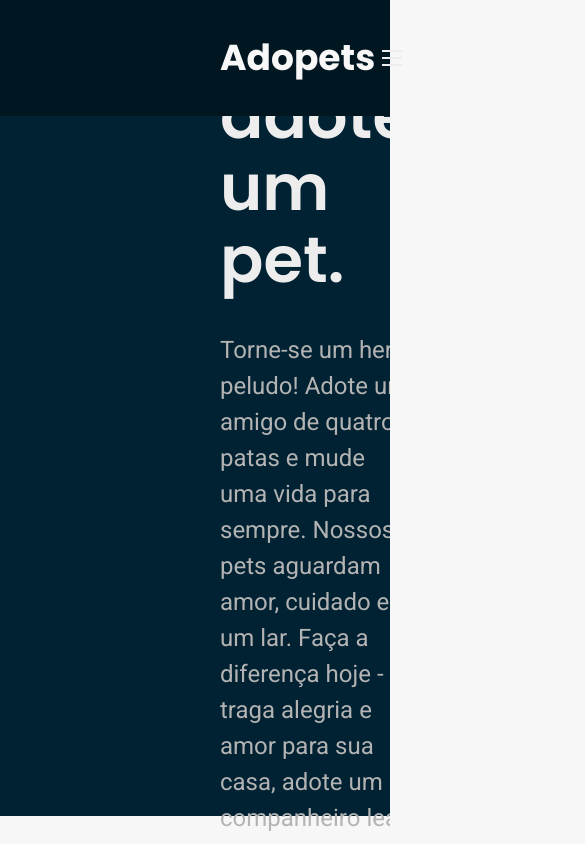
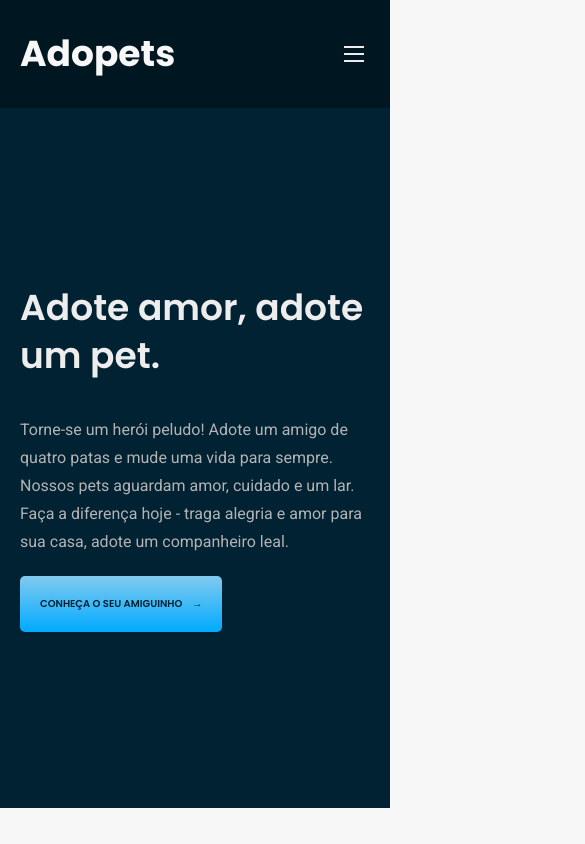
Before and after one commit to RNoleto/Adopets-APP, a Vue app: page / in a window 390 px wide. Shown: the top 844 px of the page, 585 px wide, since content can reach past the window. Built offline with nearby package versions, Linux system fonts and the light colour scheme; what @ckeditor/ckeditor5-vue would draw is missing.

Commit message:
Responsividade
Ajuste de responsividade Navbar, Footer e Banner

```diff
--- a/src/components/Banner.vue
+++ b/src/components/Banner.vue
@@ -46,6 +46,8 @@
   }
 }
 
+// RESPONSIVIDADE
+
 @media (max-width:1500px) and (min-width: 1450px) {
   .container {
     .content {
@@ -73,12 +75,93 @@
 @media (max-width:1400px) {
   .container {
     .content {
+      .info{
+        .title{
+          font: 600 30px/38px var(--title-font) !important;
+        }
+        .text_body{
+          font: 400 18px/30px var(--body-font);
+        }
+        button {
+         font-size: 10px !important;
+      }
+      }
+      .imgbanner {
+        width: 350px;
+      }
+    }
+  }
+}
 
+@media (max-width: 1160px){
+  .container {
+    .content {
+      // flex-wrap: wrap;
+      .info{
+        width: 100%;
+        .title{
+
+        }
+        .text_body{
+
+        }
+        button {
+         font-size: 10px !important;
+      }
+      }
       .imgbanner {
-        width: 450px;
-        position: relative;
-        top: auto;
-        right: auto;
+        width: 250px;
+
+      }
+    }
+  }
+}
+
+@media (max-width: 1000px){
+  .container {
+    .content {
+      // flex-wrap: wrap;
+      .info{
+        width: 100%;
+        .title{
+          font: 600 40px/52px var(--title-font) !important;
+        }
+        .text_body{
+
+        }
+      }
+      .imgbanner {
+        display: none;
+      }
+    }
+  }
+}
+
+@media (max-width: 420px) {
+  .container{
+    .content{
+      .info{
+        .title{
+          font: 600 36px/48px var(--title-font) !important;
+        }
+        .text_body{
+          font: 400 16px/28px var(--body-font);
+        }
+        button{
+          padding: 10px 20px;
+        }
+      }
+    }
+  }
+}
+@media (max-width: 375px) {
+  .container{
+    .content{
+      height: 100vh;
+      .info{
+        .title{
+          font: 600 34px/46px var(--title-font) !important;
+        }
       }
     }
   }
--- a/src/components/Footer.vue
+++ b/src/components/Footer.vue
@@ -37,6 +37,7 @@ export default {
 
   .content {
     display: flex;
+    flex-wrap: wrap;
     padding: 120px 220px;
     gap: 110px;
 
@@ -95,4 +96,12 @@ export default {
     }
   }
 }
+
+@media (max-width: 479px){
+  .container{
+    .content{
+      padding: 120px 80px;
+    }
+  }
+}
 </style>
--- a/src/components/Navbar.vue
+++ b/src/components/Navbar.vue
@@ -175,11 +175,14 @@ header {
 @media (max-width: 1200px) {
   header {
     nav {
-
+      padding: 34px 80px;
       .menu {
         .link_menu {
           font-size: 12px;
         }
+      }
+      .mobile_menu{
+        right: 0;
       }
     }
   }
@@ -198,4 +201,37 @@ header {
     }
   }
 }
+
+@media (max-width: 479px){
+  header {
+    nav {
+
+      .menu {
+        display: none;
+      }
+
+      .menu_mobile {
+        display: flex;
+      }
+    }
+  }
+}
+@media (max-width: 450px){
+  header {
+    nav {
+      padding:30px 20px;
+      .menu {
+        display: none;
+      }
+
+      .menu_mobile {
+        display: flex;
+      }
+
+      .mobile_menu.active{
+        top: 108px;
+      }
+    }
+  }
+}
 </style>
--- a/src/style.scss
+++ b/src/style.scss
@@ -146,16 +146,16 @@ button {
 }
 
 @media(min-width: 900px) and (max-width: 1200px) {
-  .title {
-    font: 600 50px/58px var(--title-font) !important;
-  }
+  // .title {
+  //   font: 600 50px/58px var(--title-font) !important;
+  // }
 
   .text_body {
-    font-size: 18px !important;
+    // font-size: 18px !important;
   }
 
   button {
-    font-size: 14px !important;
+    // font-size: 14px !important;
   }
 }
 
@@ -258,6 +258,20 @@ textarea {
   min-height: 100px;
 }
 
+@media (max-width: 768px) {
+  .content{
+    padding: 60px 80px;
+  }
+
+}
+
+@media (max-width: 450px) {
+  .content{
+    padding: 30px 20px;
+  }
+
+}
+
 /*====  CKEDITOR ============================ */
 .ck.ck-toolbar.ck-toolbar_grouping>.ck-toolbar__items {
   display: flex;
```
